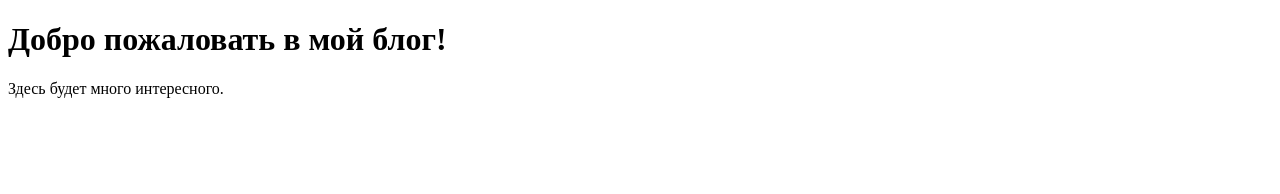
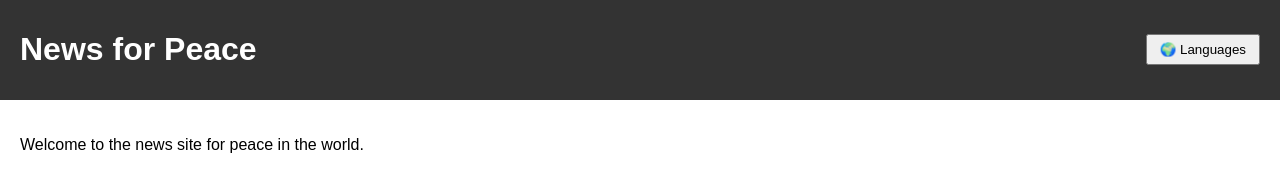
Before and after one commit to chas751/my-new-blog, a plain HTML site: page index.html in a window 1280 px wide. Drawn offline with Linux system fonts and the light colour scheme.

Commit message:
Update index.html

```diff
--- a/index.html
+++ b/index.html
@@ -1,28 +1,44 @@
 <!DOCTYPE html>
-<html lang="ru">
-<link rel="manifest" href="manifest.json">
-<script>
-  if ('serviceWorker' in navigator) {
-    navigator.serviceWorker.register('service-worker.js')
-      .then(reg => console.log('Service Worker зарегистрирован', reg))
-      .catch(err => console.log('Ошибка при регистрации SW', err));
-  }
-</script>
+<html lang="en">
 <head>
   <meta charset="UTF-8" />
   <meta name="viewport" content="width=device-width, initial-scale=1.0" />
-  <title>Мой блог</title>
-<link rel="manifest" href="manifest.json">
-<script>
-  if ('serviceWorker' in navigator) {
-    navigator.serviceWorker.register('service-worker.js')
-      .then(reg => console.log('Service Worker зарегистрирован', reg))
-      .catch(err => console.log('Ошибка при регистрации SW', err));
-  }
-</script>
+  <title>News for Peace</title>
+  <link rel="manifest" href="manifest.json" />
+  <script>
+    if ('serviceWorker' in navigator) {
+      navigator.serviceWorker.register('service-worker.js')
+        .then(reg => console.log('Service Worker зарегистрирован', reg))
+        .catch(err => console.log('Ошибка при регистрации SW', err));
+    }
+
+    function changeLanguage() {
+      alert("Language switcher will be added soon!");
+    }
+  </script>
+  <style>
+    body { font-family: sans-serif; margin: 0; padding: 0; }
+    header {
+      background: #333;
+      color: white;
+      padding: 10px 20px;
+      display: flex;
+      justify-content: space-between;
+      align-items: center;
+    }
+    main { padding: 20px; }
+    button { padding: 6px 12px; }
+  </style>
 </head>
 <body>
-  <h1>Добро пожаловать в мой блог!</h1>
-  <p>Здесь будет много интересного.</p>
+  <header>
+    <h1>News for Peace</h1>
+    <button onclick="changeLanguage()">🌍 Languages</button>
+  </header>
+
+  <main>
+    <p>Welcome to the news site for peace in the world.</p>
+    <!-- Здесь будут появляться новости -->
+  </main>
 </body>
 </html>
```
